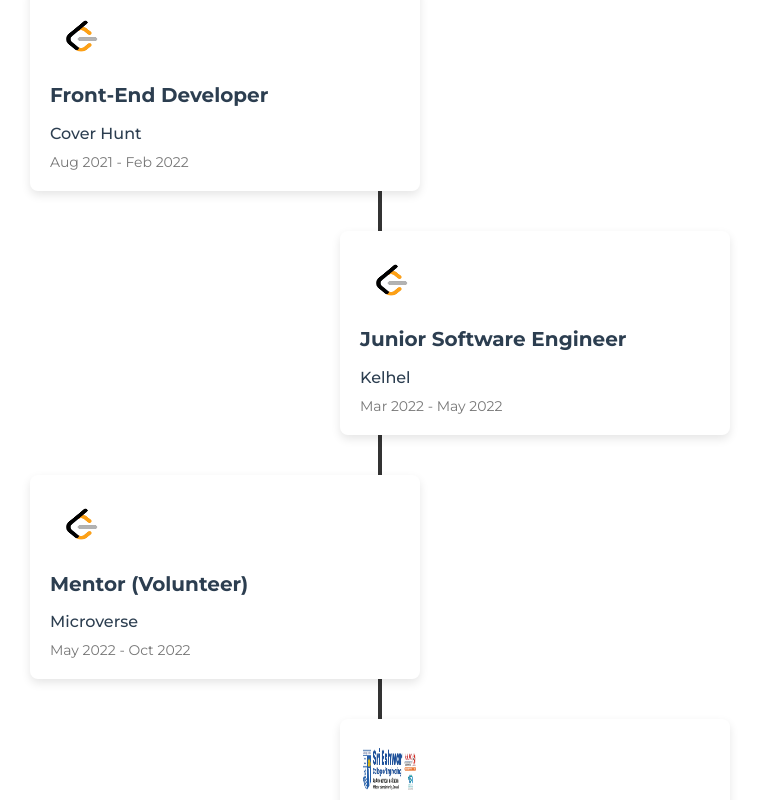
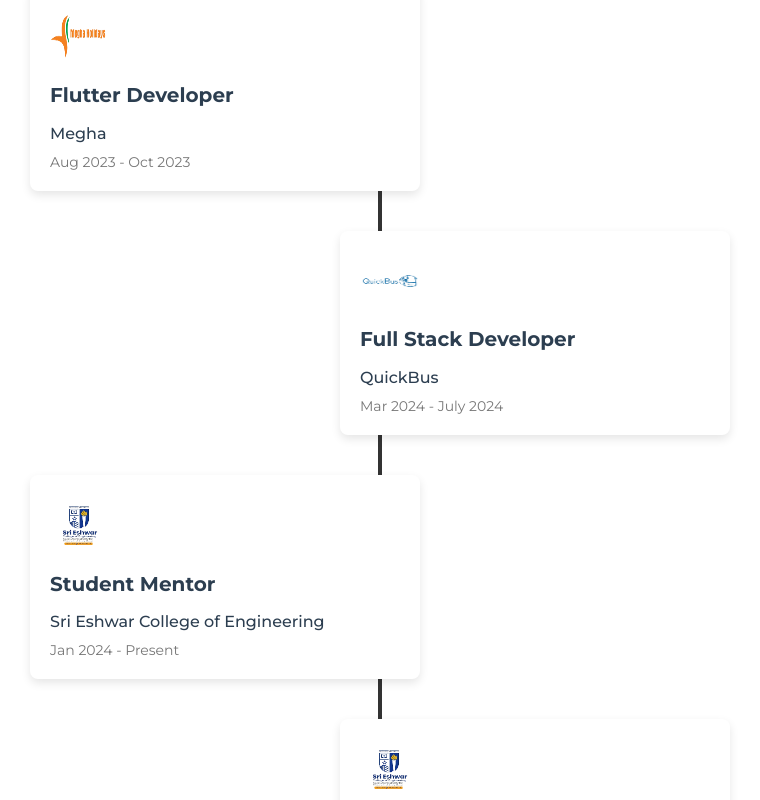
Before and after one commit to iamendless10/vuejs_port, a Vue app: page / in a window 1280 px wide. Shown: the part 3580-4380 px from the top of the page, without its empty margins (260-1020 px from the left). Built offline with nearby package versions, Linux system fonts and the light colour scheme; a web font is replaced by a local one.

Commit message:
Work Experience Bug fixed

```diff
--- a/src/App.vue
+++ b/src/App.vue
@@ -7,7 +7,7 @@
     <RecognitionsContainer/>
     <MyselfPage/>
     <WorkExperience/>
-    <EducationComponent/>
+
     <TechnicalStackComponent/>
     <HeadingComponent/>
     <ProjectsComponent/>
@@ -31,7 +31,7 @@ import ProfilesContainer from './components/ProfilesContainer.vue';
 import RecognitionsContainer from './components/RecognitionsContainer.vue';
 import MyselfPage from './components/MyselfPage.vue';
 import WorkExperience from './components/WorkExperience.vue';
-import EducationComponent from './components/EducationComponent.vue';
+
 import TechnicalStackComponent from './components/TechnicalStackComponent.vue';
 import ProjectsComponent from './components/ProjectsComponent.vue';
 import HeadingComponent from './components/HeadingComponent.vue';
@@ -52,7 +52,7 @@ export default {
     RecognitionsContainer,
     MyselfPage,
     WorkExperience,
-    EducationComponent,
+
     TechnicalStackComponent,
     ProjectsComponent,
     HeadingComponent,
--- a/src/components/WorkExperience.vue
+++ b/src/components/WorkExperience.vue
@@ -24,10 +24,12 @@
       </div>
     </div>
     <div class="resume-container">
-        <a href="link-to-your-resume.pdf" class="resume-btn" target="_blank">My Resume</a>
+      <a href="https://drive.google.com/drive/folders/1vTIEwmnPUK8QCpHOk2UZ4PrR7GTQUv8C?usp=sharing"
+         class="resume-btn" target="_blank">My Resume</a>
     </div>
   </div>
 </template>
+
 
   <script>
   export default {
@@ -36,28 +38,28 @@
       return {
         experiences: [
           {
-            position: "Front-End Developer",
-            company: "Cover Hunt",
-            date: "Aug 2021 - Feb 2022",
-            icon: require('@/assets/lc.png'),
+            position: "Flutter Developer",
+            company: "Megha",
+            date: "Aug 2023 - Oct 2023",
+            icon: require('@/assets/mh.png'),
           },
           {
-            position: "Junior Software Engineer",
-            company: "Kelhel",
-            date: "Mar 2022 - May 2022",
-            icon: require('@/assets/lc.png'),
+            position: "Full Stack Developer",
+            company: "QuickBus",
+            date: "Mar 2024 - July 2024",
+            icon: require('@/assets/qb.png'),
           },
           {
-            position: "Mentor (Volunteer)",
-            company: "Microverse",
-            date: "May 2022 - Oct 2022",
-            icon: require('@/assets/lc.png'),
+            position: "Student Mentor",
+            company: "Sri Eshwar College of Engineering",
+            date: "Jan 2024 - Present",
+            icon: require('@/assets/sec.png'),
           },
           {
-            position: "President AI-ML",
+            position: "President of CSE(AI-ML)",
             company: "Sri Eshwar College of Engineering",
             date: "Aug 2024 - Present",
-            icon: require('@/assets/sece.png'),
+            icon: require('@/assets/sec.png'),
           },
         ],
       };
@@ -135,7 +137,7 @@
     width: 100%;
     opacity: 0; /* Initially hidden */
     transform: translateY(30px); /* Initial translation for fade-in effect */
-    transition: opacity 1.6s ease-out, transform 1.6s ease-in-out; /* Transition for fade-in effect */
+    transition: opacity 1s ease-out, transform 1s ease-in-out; /* Transition for fade-in effect */
   }
 
   /* Make timeline item visible */
```
Also changed, not shown: src/assets/qb.png (added), src/assets/sec.png (added). Lines whose indentation alone changed are shown as unchanged.
